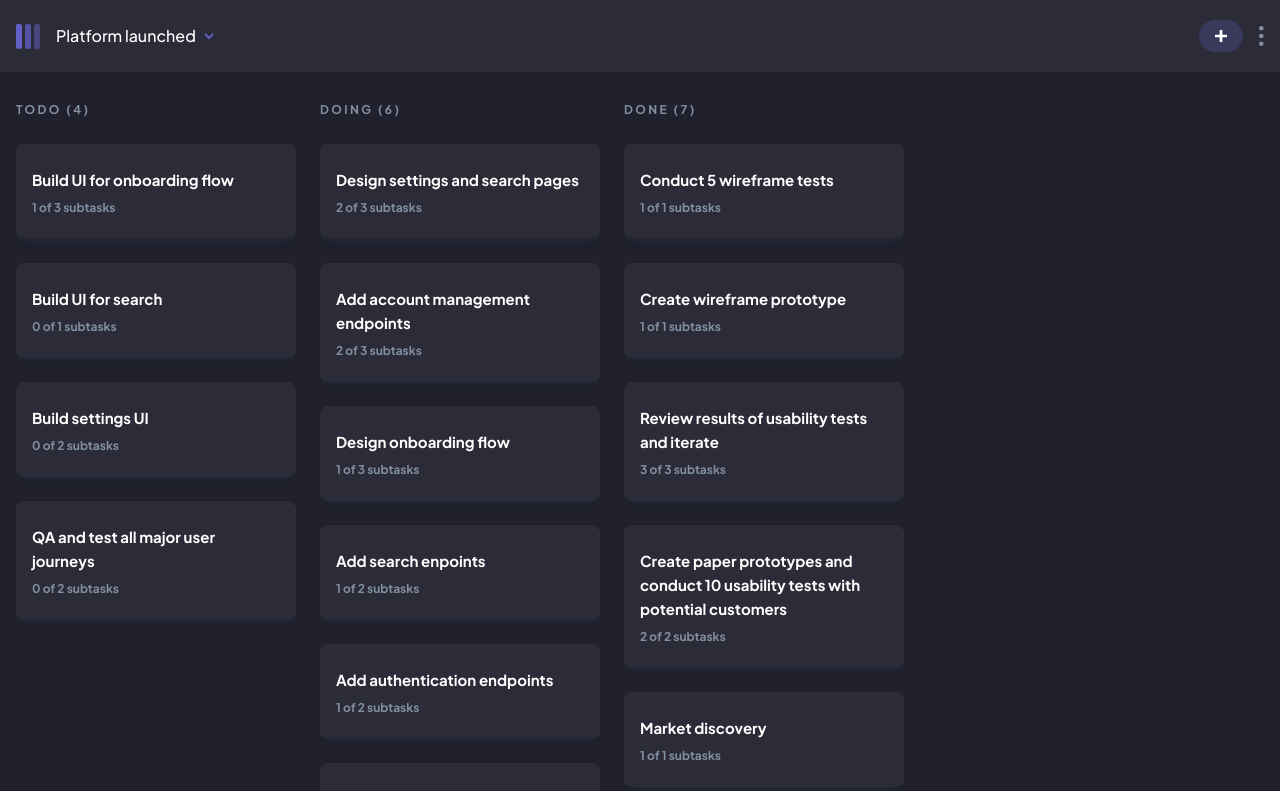
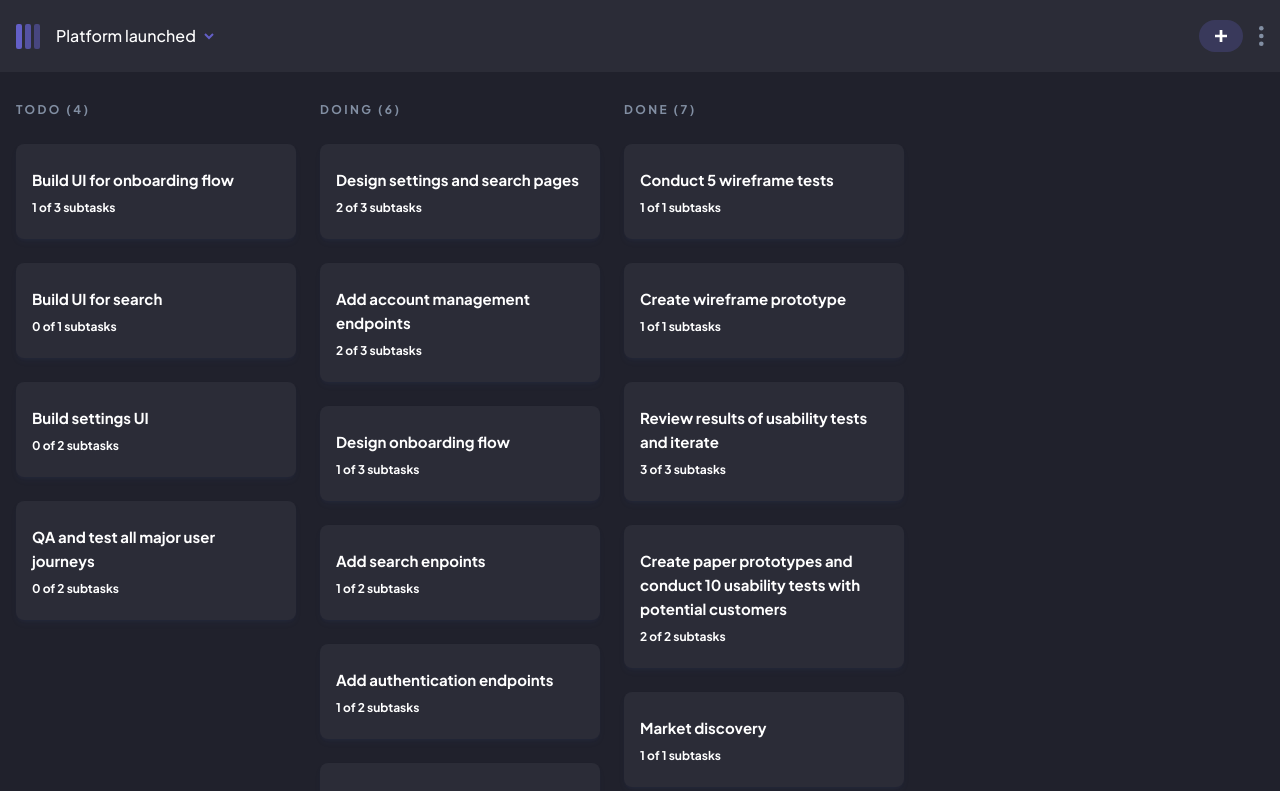
Before and after one commit to PedroEnciso/kanban-app, a React (Vite) app: page / in a window 1280 px wide. Shown: the top 791 px of the page. Built offline with nearby package versions, Linux system fonts and the light colour scheme.

Commit message:
allow extra classes to be added

```diff
--- a/src/components/Subtasks/SubTaskCheckbox.jsx
+++ b/src/components/Subtasks/SubTaskCheckbox.jsx
@@ -19,7 +19,7 @@ function SubTaskCheckbox({ subtask }) {
         className="appearance-none peer w-4 h-4 border border-mediumGray/25 rounded-sm bg-white dark:bg-darkGray focus:outline-none focus:ring-offset-0 focus:ring-1 focus:ring-mainPurple checked:bg-mainPurple dark:checked:bg-mainPurple checked:border-0"
       />
       <label htmlFor={subtask.title} onClick={handleOnChange} className="grow">
-        <BodyM lineThrough={isChecked} color={!isChecked ? "black" : ""}>
+        <BodyM extraClasses={isChecked ? "line-through text-mediumGray" : ""}>
           {subtask.title}
         </BodyM>
       </label>
--- a/src/components/UI/Typography/BodyM.jsx
+++ b/src/components/UI/Typography/BodyM.jsx
@@ -1,15 +1,7 @@
 import React from "react";
 
-function BodyM({ children, lineThrough, color }) {
-  let classes = "text-mediumGray font-bold text-xs leading-tight";
-
-  if (color) {
-    classes = `text-${color} font-bold text-xs leading-tight`;
-  }
-
-  if (lineThrough) {
-    classes = `${classes} line-through`;
-  }
+function BodyM({ children, extraClasses }) {
+  let classes = `${extraClasses} font-bold text-xs leading-tight`;
 
   return <p className={classes}>{children}</p>;
 }
```
